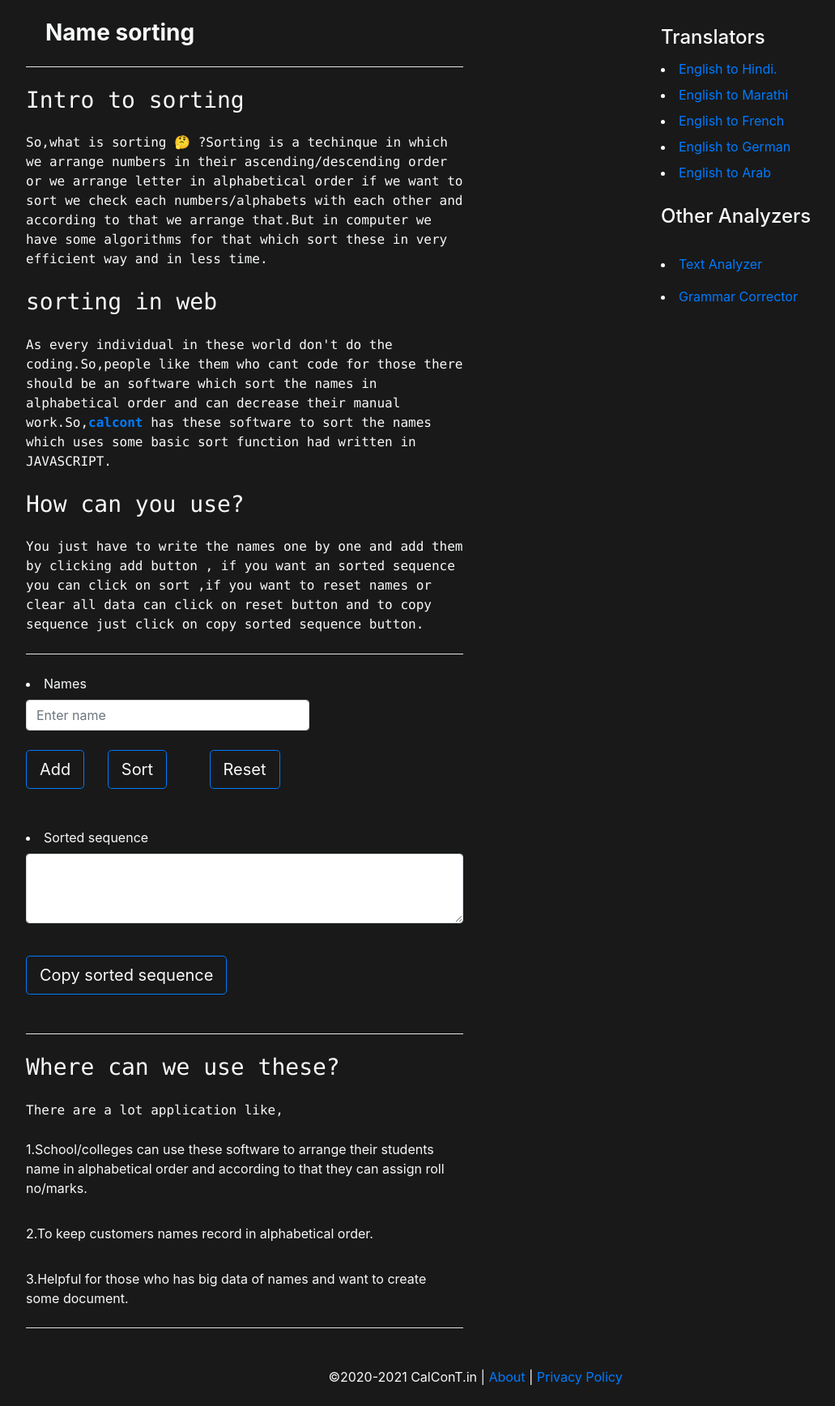
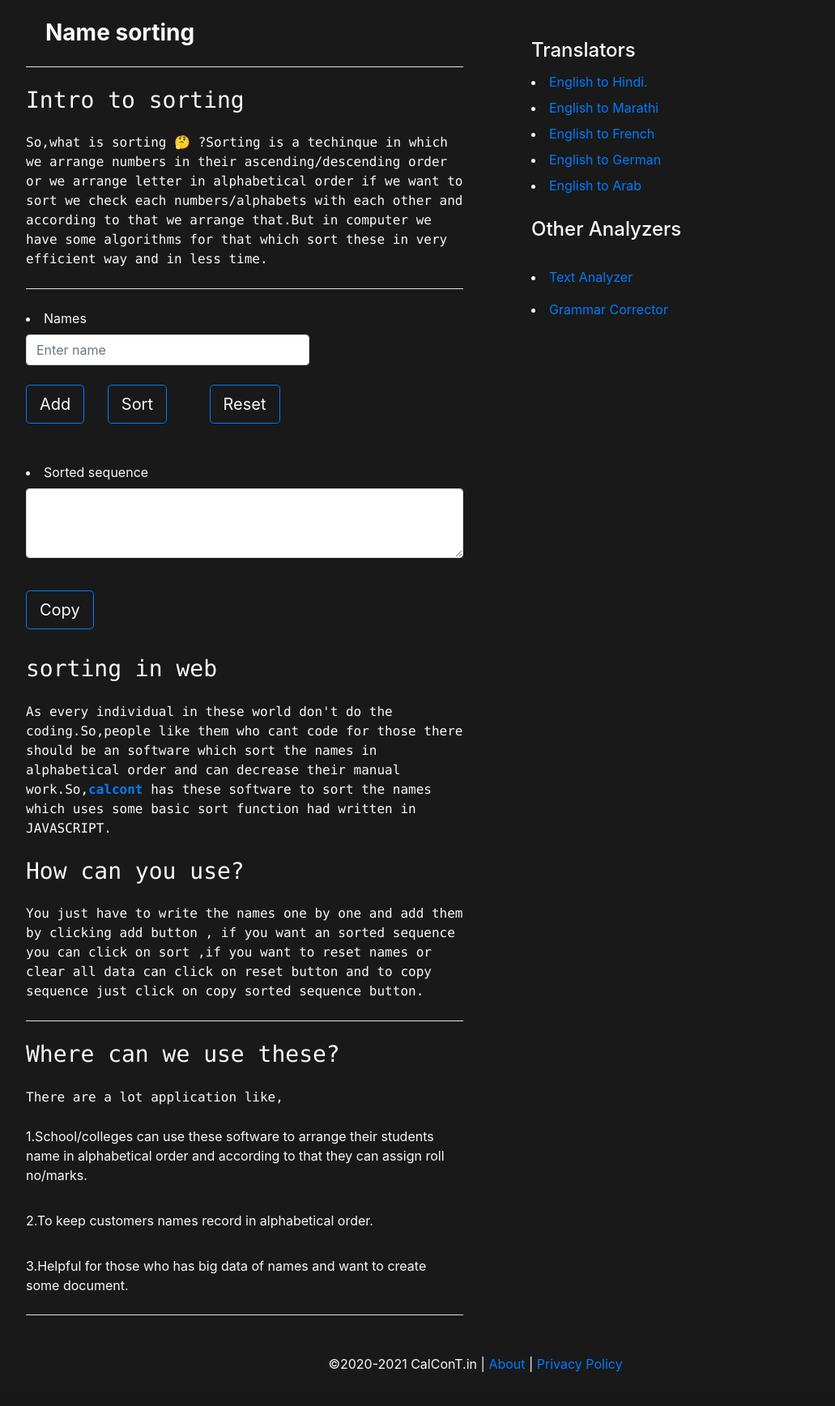
Before and after one commit to calcont/calcont.in, a Django app: page /Analyzer/name_sorting/ in a window 1280 px wide. Shown: the part 86-1822 px from the top of the page at 81% size, without its empty margins (53-1084 px from the left). After the commit the page ends 1780 px from the top, so only its background shows below. Run offline with Django 3.2, Linux system fonts and the light colour scheme; some libraries are stand-ins or nearby versions.

Commit message:
pageandnamesorting

```diff
--- a/mysite/templates/index.html
+++ b/mysite/templates/index.html
@@ -131,7 +131,7 @@ padding: 10px;
 
         </div>
         <div class="col-auto d-none d-lg-block">
-          <img src="/static/WebSiteHome.jpg" class="bd-placeholder-img" width="350" height="280"
+          <img src="/static/Calculators.jpg" class="bd-placeholder-img" width="350" height="280"
             aria-label="Placeholder: Thumbnail">
         </div>
       </div>
@@ -172,7 +172,7 @@ padding: 10px;
 
         </div>
         <div class="col-auto d-none d-lg-block">
-          <img src="/static/Analyzer.jpg" class="bd-placeholder-img" width="350" height="280"
+          <img src="/static/Analyzer1.jpg" class="bd-placeholder-img" width="350" height="280"
             aria-label="Placeholder: Thumbnail">
         </div>
       </div>
--- a/mysite/templates/name_sorting.html
+++ b/mysite/templates/name_sorting.html
@@ -17,7 +17,7 @@ Amar khamkar
     background-image: linear-gradient(to right, rgb(0, 0, 51) 100%, rgb(100, 100, 100) 70%);
   }
 </style>
-<div class="container text-light">
+<div class="container mb-3 text-light">
   <div class="row ">
     <div class="col-md-6 ">
   <div class="my-4 ">
@@ -27,13 +27,6 @@ Amar khamkar
     <p class="text-monospace my-4">So,what is sorting  &#129300 ?Sorting is a techinque in which we arrange numbers in their ascending/descending order or we arrange letter
     in alphabetical order	if we want to sort we check each numbers/alphabets with each other and according to that we arrange that.But in computer we have some algorithms
      for that which sort these in very efficient way and in less time.</p>
-    <h3 class="text-monospace my-2">sorting in web</h3>
-    <p class="text-monospace my-4">As every individual in these world  don't do the coding.So,people like them who cant code for those there should be an software
-    which sort the names in alphabetical order and can decrease their manual work.So,<a href="/"><b>calcont</b><a/> has these software to sort the names which uses some
-    basic sort function had written in JAVASCRIPT.</p>
-    <h3 class="text-monospace my-2">How can you use?</h3>
-    <p class="text-monospace my-4">You just have to write the names one by one and add them by clicking add button , if you want an sorted sequence you can click on sort
-    ,if you want to reset names or clear all data can click on reset button and to copy sequence just click on copy sorted sequence button.</p>
      <hr class="my-4 bg-white">
      <form>
        <li><label for="exampleFormControlTextarea1">Names</label></li>
@@ -55,8 +48,15 @@ Amar khamkar
          <li><label for="exampleFormControlTextarea1">Sorted sequence</label></li>
          <textarea class="form-control" id="Textarea1" rows="3"></textarea>
        </div>
-<a class="btn btn-outline-primary btn-lg my-4 Copy"  role="button">Copy sorted sequence</a>
+ <a class="btn btn-outline-primary btn-lg my-4 Copy"  role="button">Copy</a>
      </form>
+    <h3 class="text-monospace my-2">sorting in web</h3>
+    <p class="text-monospace my-4">As every individual in these world  don't do the coding.So,people like them who cant code for those there should be an software
+    which sort the names in alphabetical order and can decrease their manual work.So,<a href="/"><b>calcont</b><a/> has these software to sort the names which uses some
+    basic sort function had written in JAVASCRIPT.</p>
+    <h3 class="text-monospace my-2">How can you use?</h3>
+    <p class="text-monospace my-4">You just have to write the names one by one and add them by clicking add button , if you want an sorted sequence you can click on sort
+    ,if you want to reset names or clear all data can click on reset button and to copy sequence just click on copy sorted sequence button.</p>
     <hr class="my-4 bg-white">
     <h3 class="text-monospace my-4">Where can we use these?</h3>
     <p class="text-monospace my-4">There are a lot application like,<br>
@@ -71,7 +71,7 @@ Amar khamkar
 
 </div>
 <div class="col-md-2"></div>
-    <div class="col-md-4 my-2 ">
+    <div class="col-md-4 my-4 ">
 
       <div class="col p-4 d-flex flex-column position-static ">
 
```
Also changed, not shown: mysite/static/Calculators.jpg (added). Lines whose indentation alone changed are shown as unchanged.
